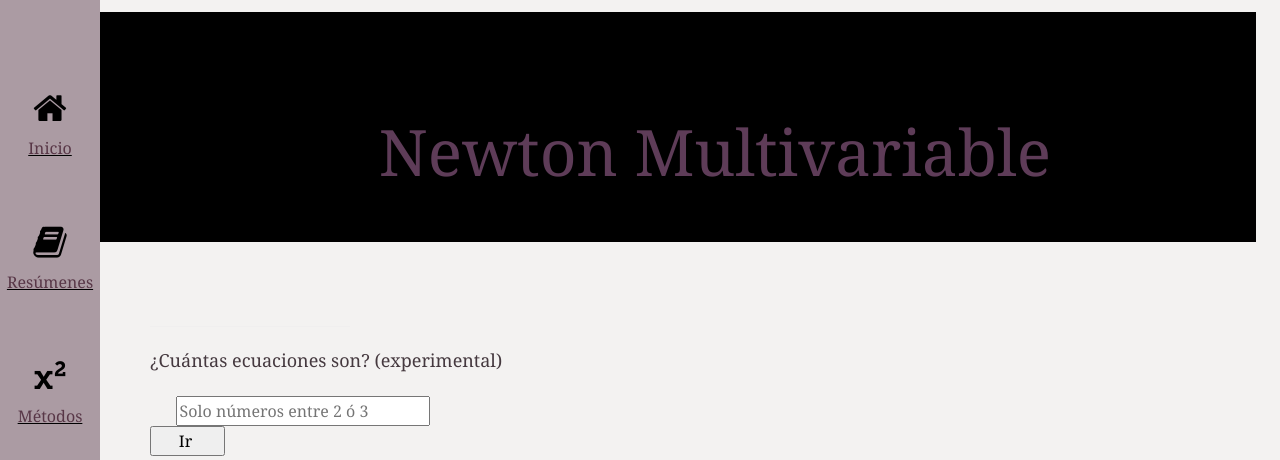
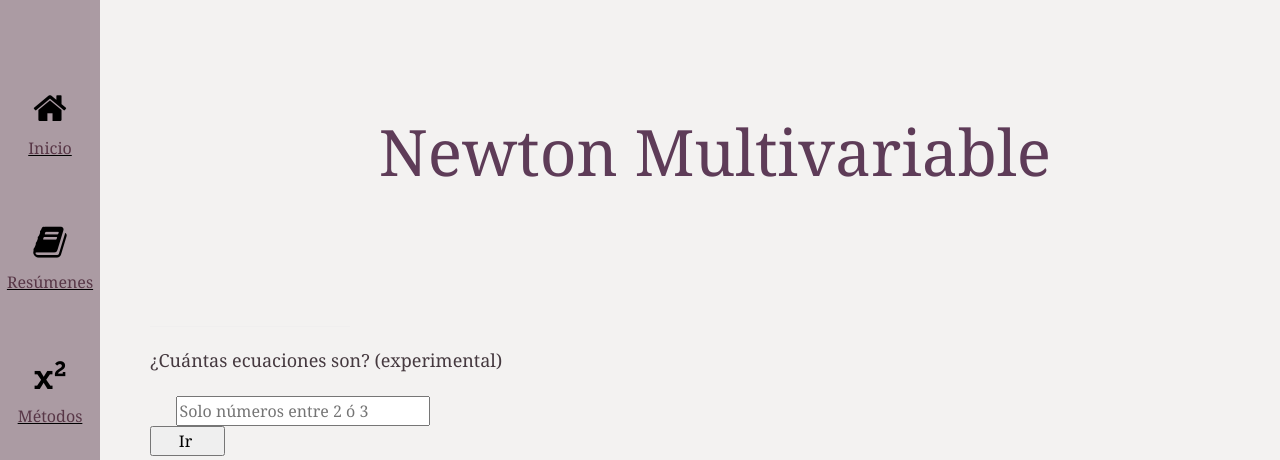
Before and after one commit to mucinoab/MII, a Django app: page /newton_Multi/ in a window 1280 px wide. Shown: the top 460 px of the page. Run offline with Django 3.2, Linux system fonts and the light colour scheme.

Commit message:
Update Newton Multi
Ahora si se quita el cuadro negro

```diff
--- a/templates/newton_elegir.html
+++ b/templates/newton_elegir.html
@@ -2,7 +2,7 @@
 {% block content %}
     <div class="w3-padding-large" id="punto_fijo">
     <!-- Header/Home -->
-    <header class="w3-container w3-padding-32 w3-center w3-black" id="punto_fijo">
+    <header class="w3-container w3-padding-32 w3-center " id="punto_fijo">
         <h1 class="w3-jumbo"><span class="w3-hide-small">Newton Multivariable</span></h1>
 
     </header>
```
